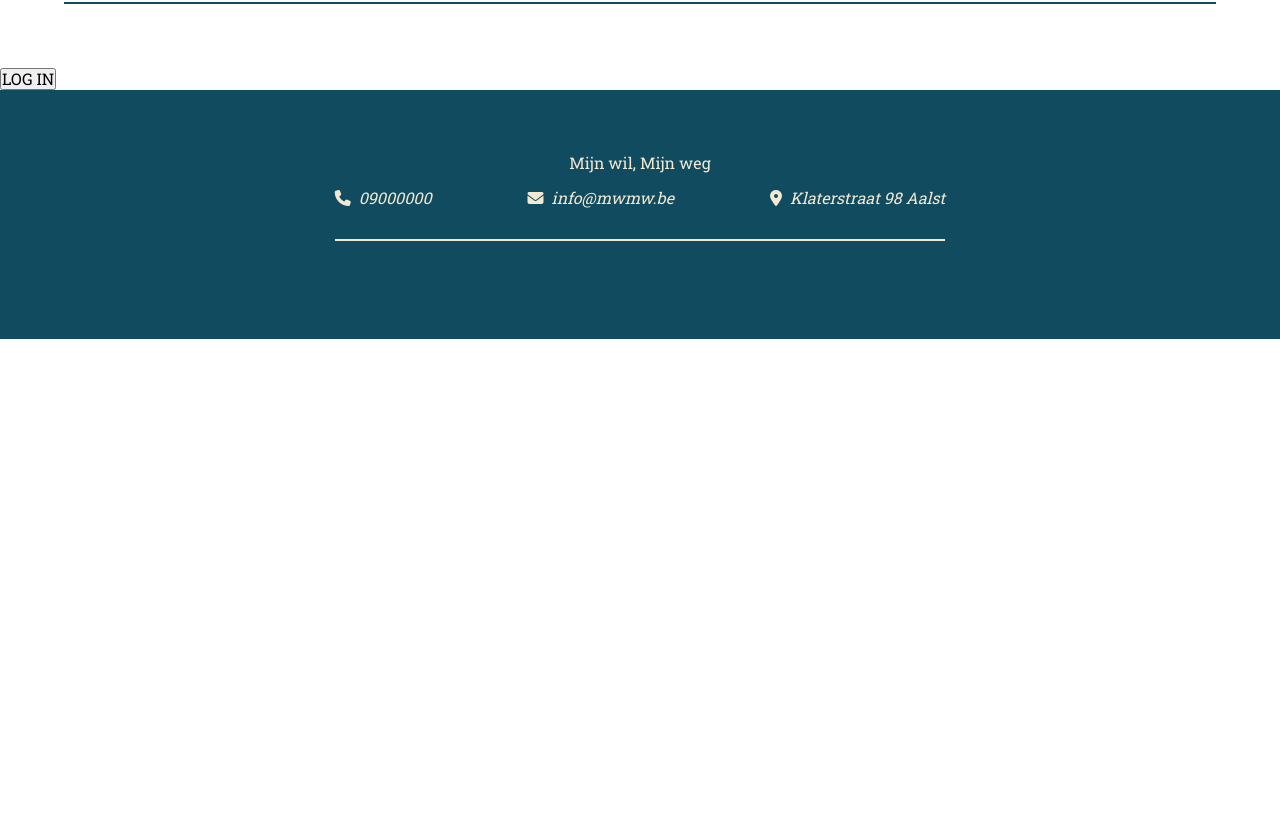
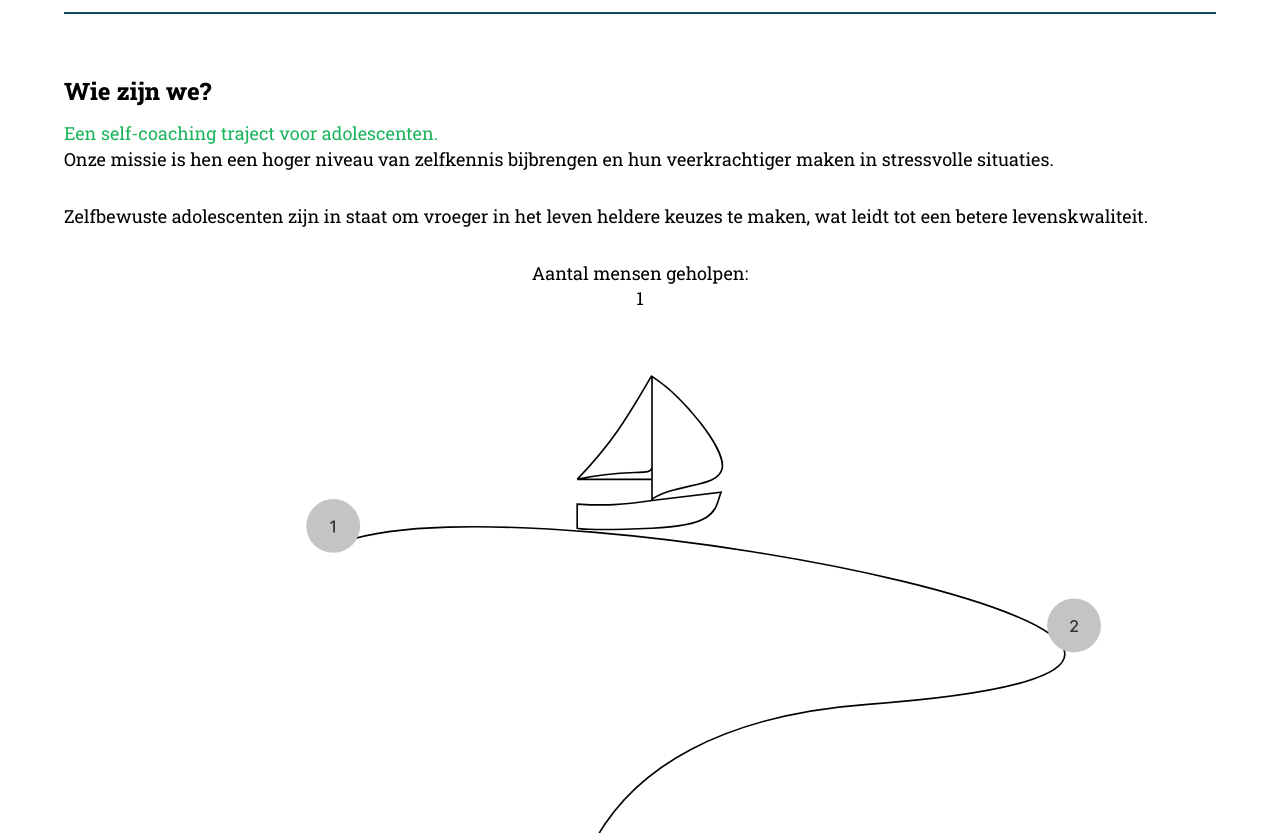
Before and after one commit to IzzetPoyraz/MWMW, a plain HTML site: page index.html in a window 1280 px wide. Shown: the part 620-1453 px from the top of the page. Before the commit the page ends 959 px from the top, so only its background shows below. Drawn offline with Linux system fonts and the light colour scheme.

Commit message:
update homepage

```diff
--- a/css/common.css
+++ b/css/common.css
@@ -400,16 +400,15 @@ span[aria-hidden="true"] span:nth-child(3) {
 }
 
 span[aria-hidden="false"] span:nth-child(1) {
-    transform: rotate(45deg) translateY(7.5px);
+    transform: rotate(45deg) translateY(3px);
 }
 
 span[aria-hidden="false"] span:nth-child(2) {
-    width: 0%;
-    opacity: 0;
+    display: none;
 }
 
 span[aria-hidden="false"] span:nth-child(3) {
-    transform: rotate(-45deg) translateY(-7.5px);
+    transform: rotate(-45deg) translateY(-3px);
 }
 
 nav {
--- a/css/homepage.css
+++ b/css/homepage.css
@@ -9,10 +9,17 @@
 
 /* MAIN */
 
+p {
+    line-height: 1.4;
+}
+
+/*1*/
+
 .eyecatcher-box {
     display: flex;
     flex-direction: column;
     gap: 2rem;
+    padding-bottom: 0;
 }
 
 .eyecatcher-box::after {
@@ -49,3 +56,68 @@
     display: flex;
     justify-content: center;
 }
+
+/*2*/
+
+.wiezijnwe-box::after {
+    content: "";
+    display: block;
+    height: 2px;
+    width: 100%;
+    background-color: #114B5F;
+    margin-left: auto;
+    margin-right: auto;
+}
+
+.wiezijnwe-box {
+    display: flex;
+    flex-direction: column;
+    gap: 2rem;
+}
+
+.wiezijnwe-main {
+    display: flex;
+    flex-direction: column;
+}
+
+.wiezijnwe-main h2 {
+    display: flex;
+    justify-content: flex-start;
+    margin-bottom: 1rem;
+}
+
+.wiezijnwe-main p {
+    font-size: 18px;
+}
+
+.highlight {
+    color: #1BB55C;
+}
+
+.wiezijnwe-main p:nth-of-type(2) {
+    margin-bottom: 2rem;
+}
+
+.wiezijnwe-main p:nth-of-type(3) {
+    margin-bottom: 2rem;
+}
+
+.wiezijnwe-main p:nth-of-type(4) {
+    display: flex;
+}
+
+.counter-box {
+    display: flex;
+    flex-direction: column;
+    align-items: center;
+}
+
+.wiezijnwe-plan {
+    display: flex;
+    justify-content: center;
+}
+
+.wiezijnwe-plan img {
+    width: 80%;
+    height: auto;
+}
--- a/index.html
+++ b/index.html
@@ -44,6 +44,22 @@
             </div>
             <div class="eyecatcher-img">
                 <img src="/assets/undraw_farm_girl_dnpe 2.svg" alt="">
+            </div>
+        </section>
+
+        <section class="wiezijnwe-box">
+            <div class="wiezijnwe-main">
+                <h2>Wie zijn we?</h2>
+                <p class="highlight">Een self-coaching traject voor adolescenten.</p>
+                <p>Onze missie is hen een hoger niveau van zelfkennis bijbrengen en hun veerkrachtiger maken in stressvolle situaties.</p>
+                <p>Zelfbewuste adolescenten zijn in staat om vroeger in het leven heldere keuzes te maken, wat leidt tot een betere levenskwaliteit.</p>
+                <div class="counter-box">
+                    <p>Aantal mensen geholpen:</p>
+                    <p>1</p>
+                </div>
+            </div>
+            <div class="wiezijnwe-plan">
+                <img src="/assets/planhome.svg" alt="">
             </div>
         </section>
 
```
Also changed, not shown: assets/planhome.svg (added).
